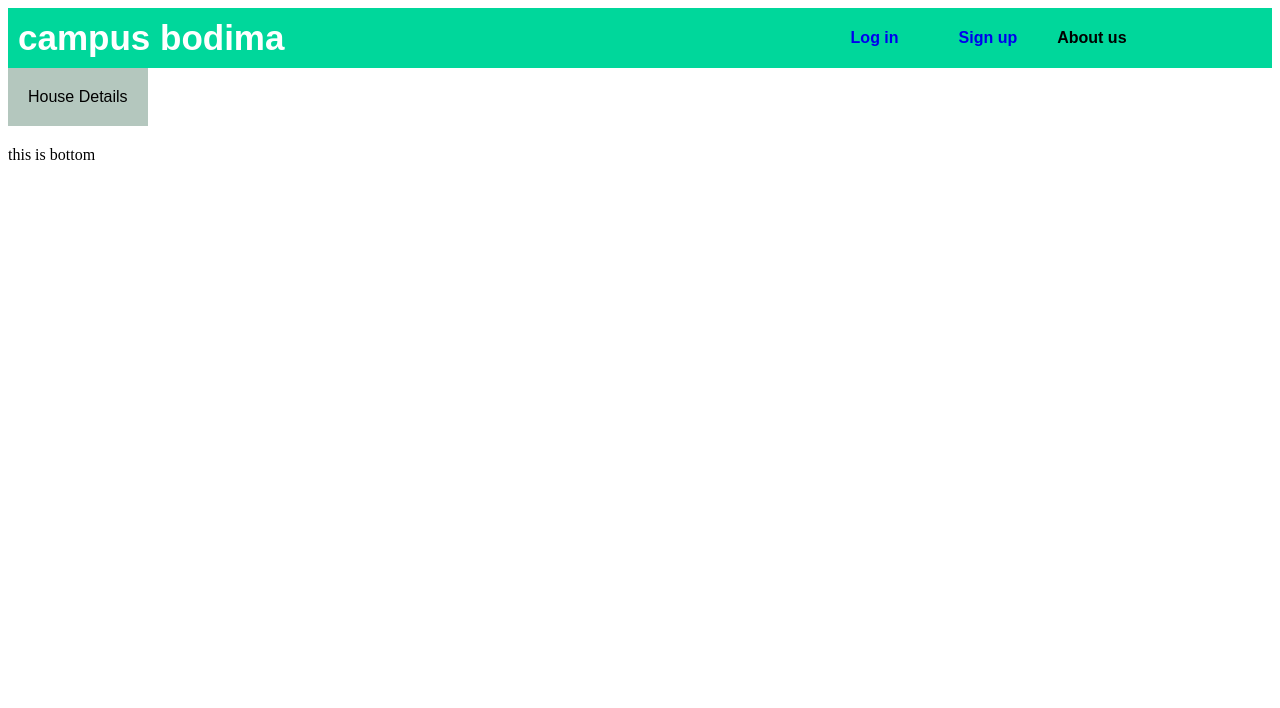
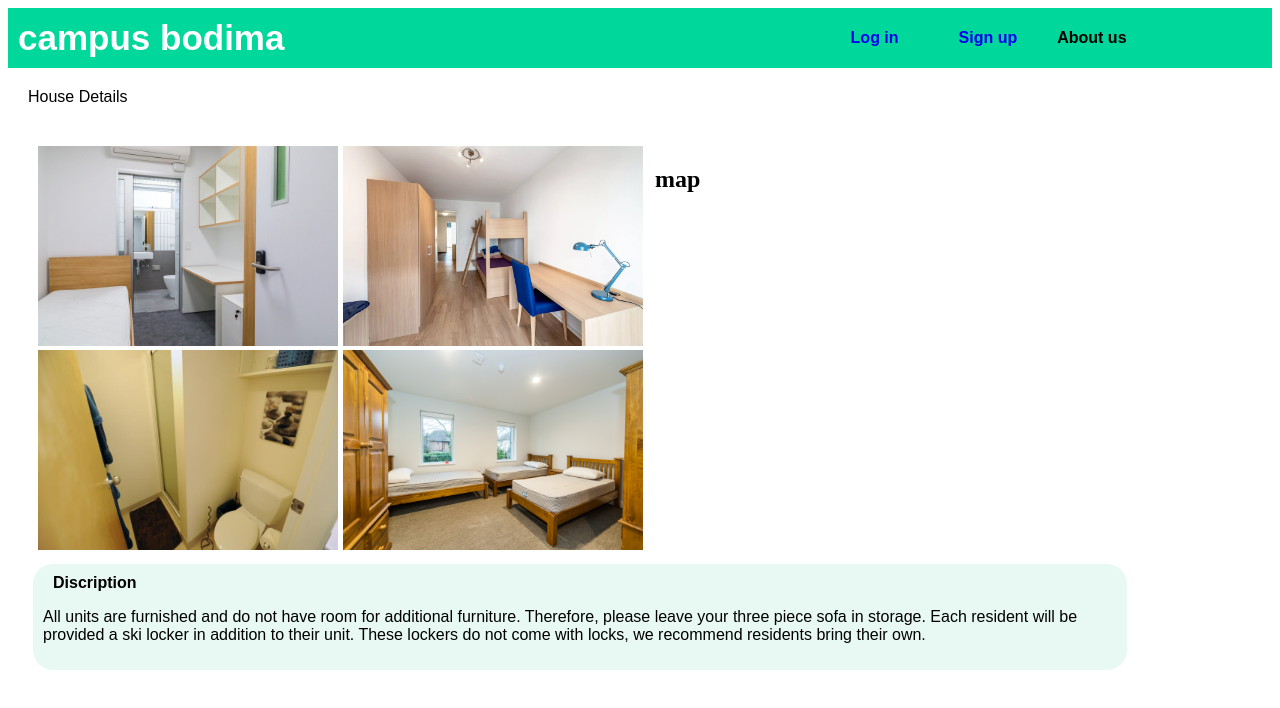
Before and after one commit to KDDilshan/NSBM-Boarding-House-Finder, a React (Create React App) app: page /HouseDetails in a window 1280 px wide. Shown: the top 708 px of the page. Built offline with nearby package versions, Linux system fonts and the light colour scheme.

Commit message:
add House images

```diff
--- a/src/Components/HouseDetailsCom/PageBottom/PageBottom.js
+++ b/src/Components/HouseDetailsCom/PageBottom/PageBottom.js
@@ -3,8 +3,15 @@ import './pageBottom.css'
 
 export default function PageBottom() {
   return (
-    <div>
-      this is bottom
+    <div className='bottomContainer'>
+      <div className="discriptionContainer">
+        <span className="discription">Discription</span>
+        <p className="houseDiscription">All units are furnished and do not have room for additional furniture. Therefore, please leave your three piece sofa in storage.
+Each resident will be provided a ski locker in addition to their unit. These lockers do not come with locks, we recommend residents bring their own.</p>
+      </div>
+      <div className="rateCards">
+
+      </div>
     </div>
   )
 }
--- a/src/Components/HouseDetailsCom/PageBottom/pageBottom.css
+++ b/src/Components/HouseDetailsCom/PageBottom/pageBottom.css
@@ -0,0 +1,15 @@
+.discriptionContainer{
+    background-color: rgb(232, 249, 244);
+    border-radius: 20px;
+    width: 85%;
+    font-family: sans-serif;
+    align-items: center;
+    padding: 10px;
+    margin-left: 25px;
+    margin-top: 10px;
+}
+.discription{
+    font-weight: bold;
+    padding-top: 10px;
+    margin-left: 10px;
+}
--- a/src/Components/HouseDetailsCom/PageTop/TopLeft.js
+++ b/src/Components/HouseDetailsCom/PageTop/TopLeft.js
@@ -4,8 +4,13 @@ import './topLeft.css'
 export default function TopLeft() {
   return (
     <div className='topLeftContainer'>
-        <div className="imageContainer">
-
+        <div className="fisrtRowimgContainer">
+          <img src="./images/room1.webp" alt="" className="houseOne" />
+          <img src="./images/room2.jpg" alt="" className="houseTwo" />
+        </div>
+        <div className="secondRowimgContainer">
+          <img src="./images/room3.jpg" alt="" className="houseThree" />
+          <img src="./images/room4.png" alt="" className="houseFour" />
         </div>
     </div>
   )
--- a/src/Components/HouseDetailsCom/PageTop/TopRight.js
+++ b/src/Components/HouseDetailsCom/PageTop/TopRight.js
@@ -4,7 +4,7 @@ import './topRight.css'
 export default function TopRight() {
   return (
     <div className='topRightContainer'>
-
+      <h2>map</h2>
     </div>
   )
 }
--- a/src/Components/HouseDetailsCom/PageTop/Topic.js
+++ b/src/Components/HouseDetailsCom/PageTop/Topic.js
@@ -3,7 +3,7 @@ import './topic.css'
 
 export default function Topic() {
   return (
-    <div className='topicContainer'>
+    <div className='HousetopicContainer'>
         <span className="topic">House Details</span>
     </div>
   )
--- a/src/Components/HouseDetailsCom/PageTop/topLeft.css
+++ b/src/Components/HouseDetailsCom/PageTop/topLeft.css
@@ -1,3 +1,23 @@
 .topLeftContainer{
     flex: 2;
+    margin-left: 30px;
 }
+
+.houseOne{
+    width: 300px;
+    height: 200px;
+}
+.houseTwo{
+    width: 300px;
+    height: 200px;
+    margin-left: 5px;
+}
+.houseThree{
+    width: 300px;
+    height: 200px;
+}
+.houseFour{
+    width: 300px;
+    height: 200px;
+    margin-left: 5px;
+}
--- a/src/Components/HouseDetailsCom/PageTop/topRight.css
+++ b/src/Components/HouseDetailsCom/PageTop/topRight.css
@@ -1,4 +1,4 @@
 .topRightContainer{
     flex: 2;
-    background-color: #d2a3a3;
+
 }
--- a/src/Components/HouseDetailsCom/PageTop/topic.css
+++ b/src/Components/HouseDetailsCom/PageTop/topic.css
@@ -1,12 +1,11 @@
 .topic{
     font-family: sans-serif;
-    background-color: #b4c7be;
     display: flex;
     padding: 20px;
     margin-left: 0;
 }
 
-.topicContainer{
+.HousetopicContainer{
     margin-bottom: 20px;
     display: flex;
     align-items: center;
--- a/src/Components/SignUpComps/signUpRight.css
+++ b/src/Components/SignUpComps/signUpRight.css
@@ -28,7 +28,7 @@
     margin-top: -50px;
     background-color: rgb(232, 249, 244);
     border-radius: 20px;
-    padding-bottom: 85px;
+    padding-bottom: 60px;
     z-index: 20px;
 }
 
@@ -89,10 +89,10 @@
     margin-left: 20px;
 }
 .maleInput{
-    margin-left: 50px;
+    margin-left: 68px;
 }
 .femaleInput{
-    margin-left: 20px;
+    margin-left: 48px;
 }
 
 .button{
```
